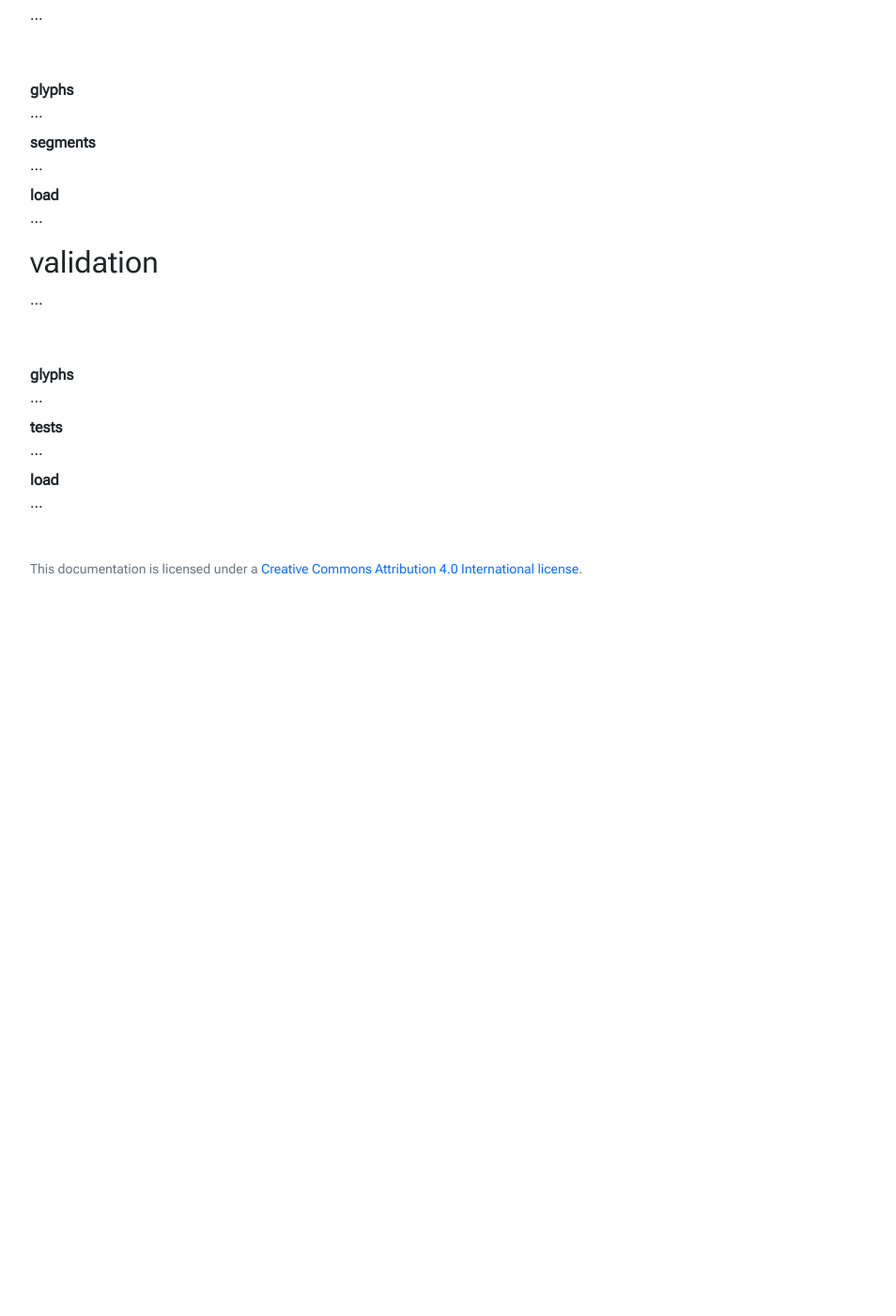
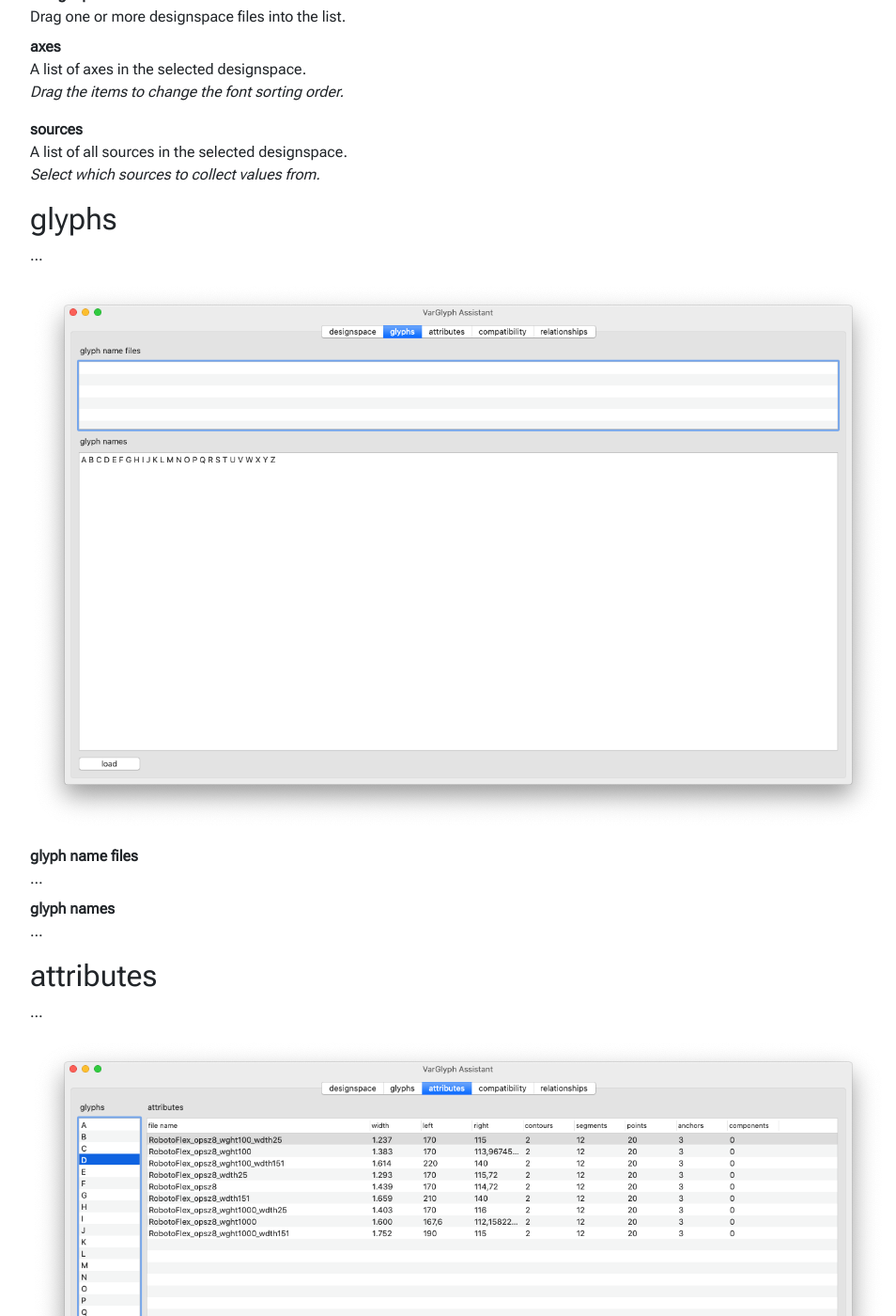
Before and after one commit to googlefonts/fb-variable-values, a Jekyll site: the page built from docs/varglyph-assistant.md, in a window 1280 px wide and 1400 px high, scrolled down 865 px. Shown: the whole window at 94% size, without its empty margins (152-1106 px from the left). Built offline with Jekyll 4.4.1, drawn with Linux system fonts in a browser that asks for light colours; nearby versions of some CDN libraries; before the commit the page ends 1505 px from its top, so only the background shows below that; some of the changed text lies outside the part shown.

Commit message:
adding imgs for VarGlyph docs

```diff
--- a/docs/varglyph-assistant.md
+++ b/docs/varglyph-assistant.md
@@ -35,6 +35,21 @@ glyphs
 
 ![]({{ site.url }}/images/VarGlyphAssistant-2.png){: .img-fluid}
 
+glyph name files
+: ...
+
+
+glyph names
+: ...
+
+
+attributes
+----------
+
+...
+
+![]({{ site.url }}/images/VarGlyphAssistant-3.png){: .img-fluid}
+
 glyphs
 : ...
 
@@ -62,8 +77,8 @@ load
 : ...
 
 
-validation
-----------
+relationships
+-------------
 
 ...
 
@@ -72,7 +87,10 @@ validation
 glyphs
 : ...
 
-tests
+test files
+: ...
+
+test results
 : ...
 
 load
```
Also changed, not shown: docs/images/VarGlyphAssistant-1.png (added), docs/images/VarGlyphAssistant-2.png (added), docs/images/VarGlyphAssistant-3.png (added), docs/images/VarGlyphAssistant-4.png (added), docs/images/VarGlyphAssistant-5.png (added).
